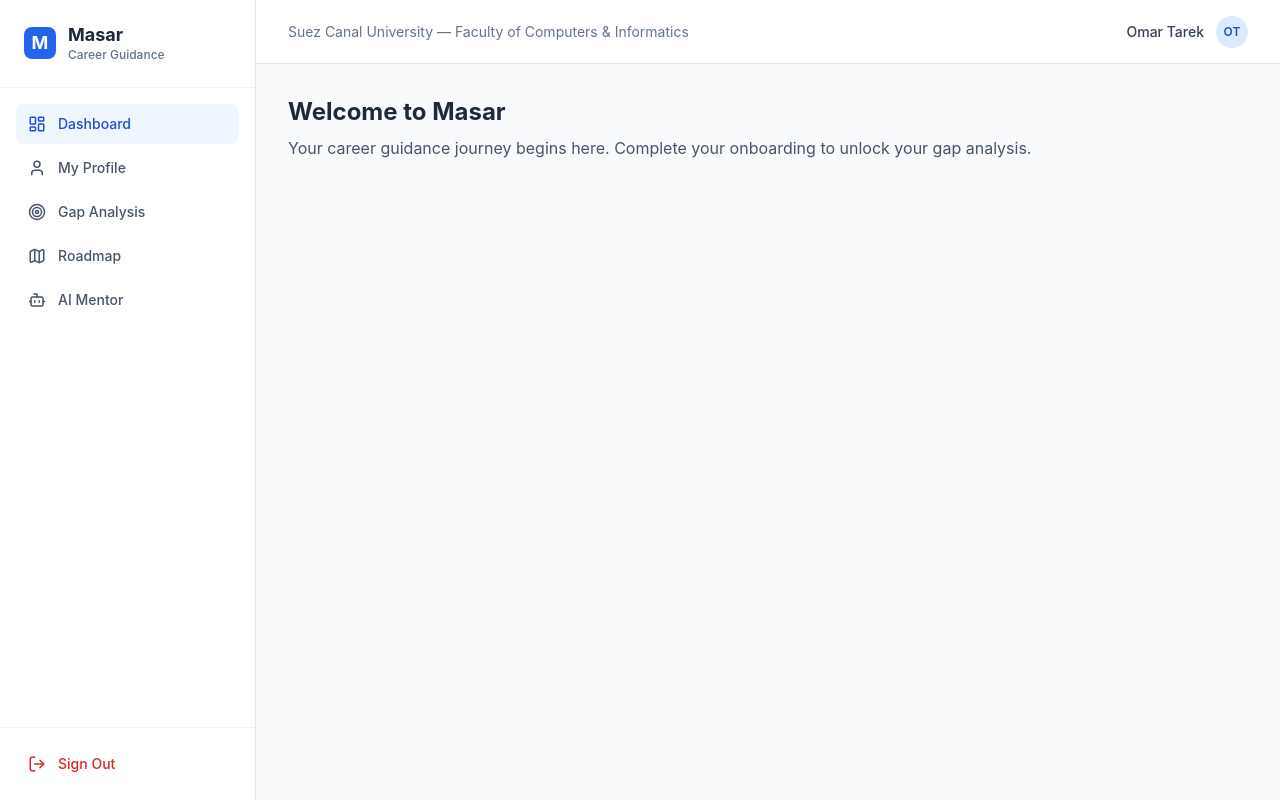
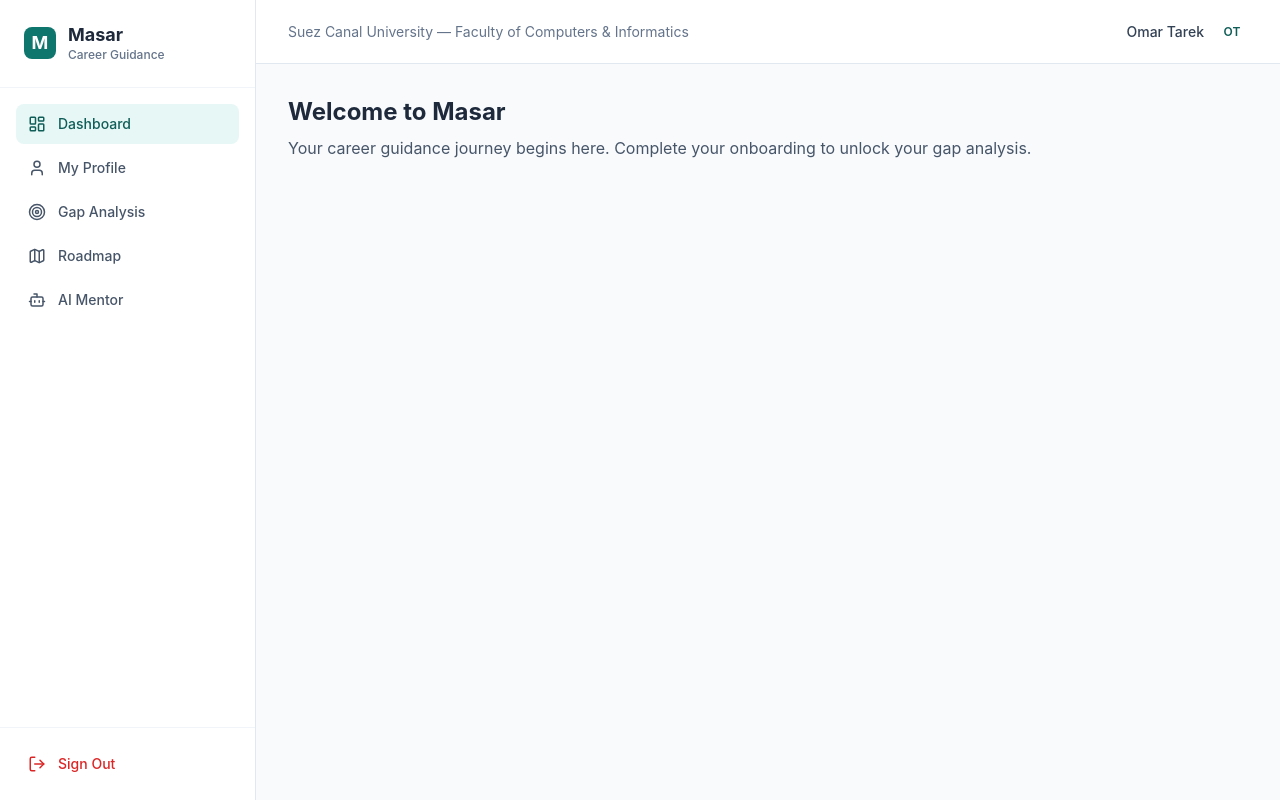
Before and after one commit to Masar-SCU/Masar, a React (Vite) app in the folder src/frontend/: page /dashboard in a window 1280 px wide. Built offline with nearby package versions, Linux system fonts and the light colour scheme.

Commit message:
chore: update primary brand colors to Teal and adjust severity badges for WCAG compliance (#10, #11)

```diff
--- a/src/frontend/src/App.tsx
+++ b/src/frontend/src/App.tsx
@@ -19,13 +19,13 @@ function LoginPage() {
         <form className="space-y-4">
           <div>
             <label className="block text-sm font-medium text-slate-700 mb-1">University Email</label>
-            <input type="email" placeholder="student@suez.edu.eg" className="w-full px-3 py-2 border rounded-lg focus:ring-2 focus:ring-blue-500 outline-none" />
+            <input type="email" placeholder="student@suez.edu.eg" className="w-full px-3 py-2 border rounded-lg focus:ring-2 focus:ring-brand-500 outline-none" />
           </div>
           <div>
             <label className="block text-sm font-medium text-slate-700 mb-1">Password</label>
-            <input type="password" placeholder="••••••••" className="w-full px-3 py-2 border rounded-lg focus:ring-2 focus:ring-blue-500 outline-none" />
+            <input type="password" placeholder="••••••••" className="w-full px-3 py-2 border rounded-lg focus:ring-2 focus:ring-brand-500 outline-none" />
           </div>
-          <button type="button" className="w-full bg-blue-600 text-white py-2 rounded-lg font-medium hover:bg-blue-700">
+          <button type="button" className="w-full bg-brand-600 text-white py-2 rounded-lg font-medium hover:bg-brand-700">
             Sign In
           </button>
         </form>
--- a/src/frontend/src/components/layout/AppLayout.tsx
+++ b/src/frontend/src/components/layout/AppLayout.tsx
@@ -56,7 +56,7 @@ export const AppLayout: React.FC = () => {
 
         {/* Logo */}
         <div className="p-6 border-b border-slate-100 flex items-center gap-3">
-          <div className="w-8 h-8 shrink-0 rounded-lg bg-blue-600 text-white flex items-center justify-center font-bold text-lg">
+          <div className="w-8 h-8 shrink-0 rounded-lg bg-brand-600 text-white flex items-center justify-center font-bold text-lg">
             M
           </div>
 
@@ -92,7 +92,7 @@ export const AppLayout: React.FC = () => {
                 className={({ isActive }) =>
                   `flex items-center gap-3 px-3 py-2.5 rounded-lg text-sm font-medium transition-colors ${
                     isActive
-                      ? 'bg-blue-50 text-blue-700'
+                      ? 'bg-brand-50 text-brand-700'
                       : 'text-slate-600 hover:bg-slate-100 hover:text-slate-900'
                   }`
                 }
@@ -146,7 +146,7 @@ export const AppLayout: React.FC = () => {
               Omar Tarek
             </span>
 
-            <div className="w-8 h-8 shrink-0 rounded-full bg-blue-100 text-blue-700 font-semibold flex items-center justify-center text-xs">
+            <div className="w-8 h-8 shrink-0 rounded-full bg-brand-100 text-brand-700 font-semibold flex items-center justify-center text-xs">
               OT
             </div>
           </div>
--- a/src/frontend/tailwind.config.js
+++ b/src/frontend/tailwind.config.js
@@ -8,16 +8,15 @@ export default {
     extend: {
       colors: {
         brand: {
-          50: '#e8f0fe',
-          500: '#1a73e8', // Masar Primary Blue
-          600: '#1557b0',
-          700: '#174ea6',
+          50: '#E6F7F5',  // Light tint
+          600: '#0F766E', // Primary Teal (Main Brand Color)
+          700: '#115E59',
         },
         severity: {
-          critical: '#d93025',
-          moderate: '#f2994a',
-          minor: '#f9ab00',
-          met: '#1e8e3e',
+         critical: '#B91C1C',
+          moderate: '#C2410C',
+          minor: '#A16207',
+          met: '#15803D',
           strength: '#9333ea',
         }
       }
```
